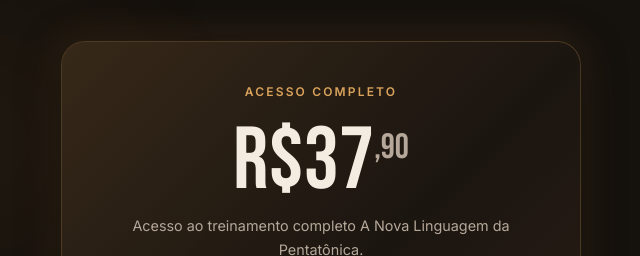
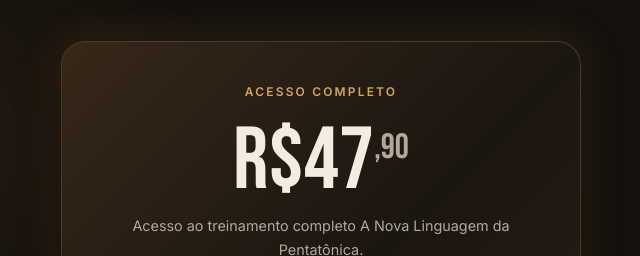
Before and after one commit to Eriksozo/MPM-2026, a Next.js app in the folder deploy/: page / in a window 1280 px wide. Shown: the part 10687-10943 px from the top of the page, without its empty margins (319-959 px from the left). Built offline with nearby package versions, Linux system fonts and the light colour scheme.

Commit message:
atualiza preco em destaque da oferta para R$47,90

```diff
--- a/deploy/src/components/Sections8to13.tsx
+++ b/deploy/src/components/Sections8to13.tsx
@@ -229,7 +229,7 @@ export function OfferSection() {
             transition: 'all 0.8s var(--ease)',
           }}>
             <span className="eyebrow" style={{ textAlign: 'center', display: 'block', marginBottom: 16 }}>Acesso Completo</span>
-            <div className="offer-price">R$37<span className="offer-cents">,90</span></div>
+            <div className="offer-price">R$47<span className="offer-cents">,90</span></div>
             <p style={{ color: 'var(--text-mid)', fontSize: '0.9rem', marginTop: 8, marginBottom: 20, textAlign: 'center' }}>Acesso ao treinamento completo A Nova Linguagem da Pentatônica.</p>
             <UrgencyBanner />
             <div style={{ marginTop: 24 }}>
```
